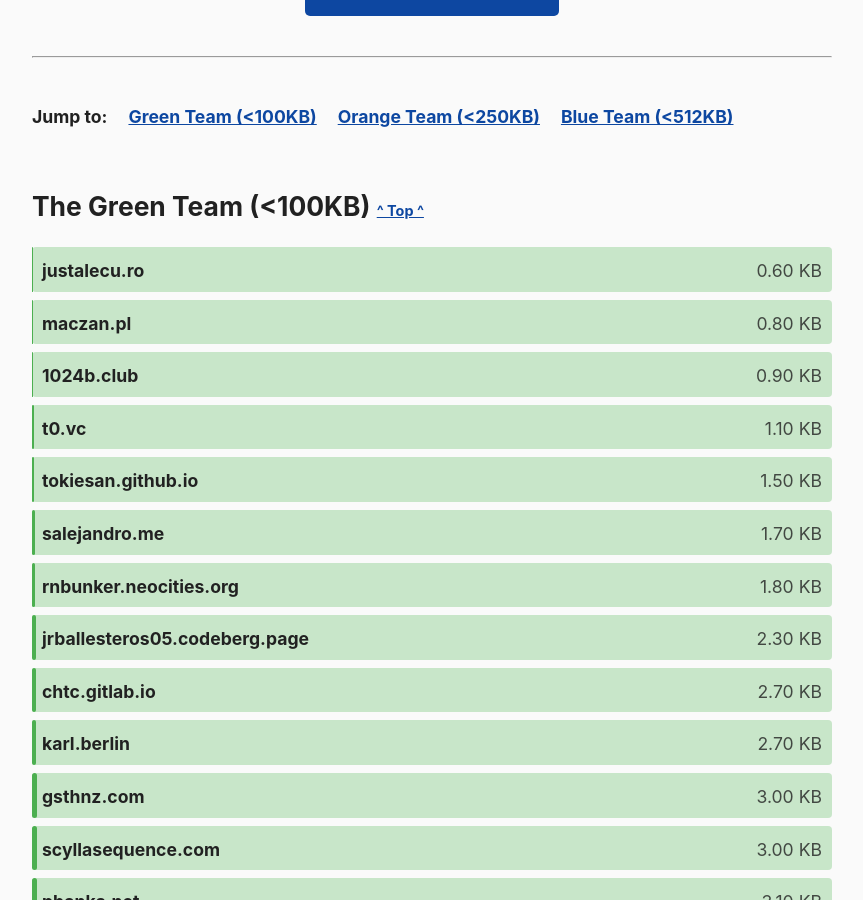
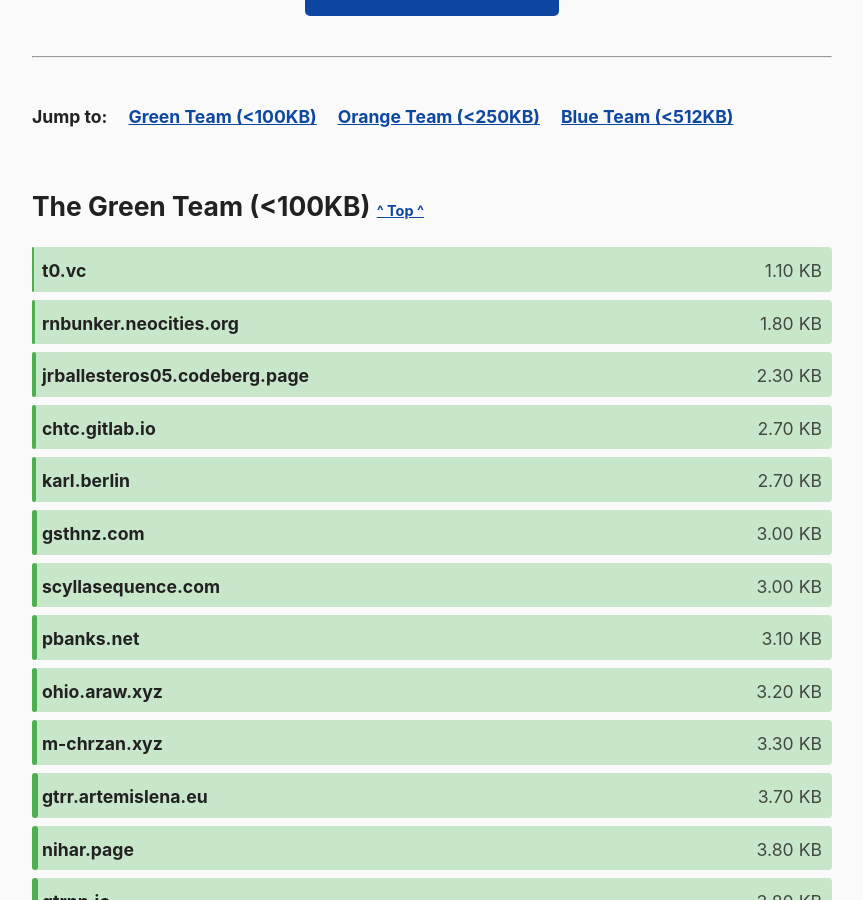
Before and after one commit to kevquirk/512kb.club, a Jekyll site: the page built from index.md, in a window 1280 px wide and 900 px high, scrolled down 692 px. Shown: the whole window, without its empty margins (208-1071 px from the left). Built offline with Jekyll 4.4.1, drawn with Linux system fonts in a browser that asks for light colours.

Commit message:
Removed   - justalecu.ro (unresponsive)   - maczan.pl (minimal)   - 1024b.club (minimal)   - tokiesan.github.io (minimal)   - salejandro.me (minimal)

```diff
--- a/_data/sites.yml
+++ b/_data/sites.yml
@@ -16,11 +16,6 @@
 - domain: 100daystooffload.com
   url: https://100daystooffload.com/
   size: 24.9
-  last_checked: 2021-08-10
-
-- domain: 1024b.club
-  url: https://1024b.club/
-  size: 0.9
   last_checked: 2021-08-10
 
 - domain: 250kb.club
@@ -703,11 +698,6 @@
   size: 362
   last_checked: 2021-08-08
 
-- domain: justalecu.ro
-  url: https://justalecu.ro/
-  size: 0.6
-  last_checked: 2021-08-10
-
 - domain: karamoff.dev
   url: https://karamoff.dev/
   size: 50.8
@@ -797,11 +787,6 @@
   url: https://m-chrzan.xyz/
   size: 3.3
   last_checked: 2021-08-17
-
-- domain: maczan.pl
-  url: https://maczan.pl/
-  size: 0.8
-  last_checked: 2021-08-10
 
 - domain: manuelmoreale.com
   url: https://manuelmoreale.com/
@@ -1158,11 +1143,6 @@
   size: 30.8
   last_checked: 2021-08-10
 
-- domain: salejandro.me
-  url: https://salejandro.me/
-  size: 1.7
-  last_checked: 2021-08-10
-
 - domain: salixos.org
   url: https://salixos.org/
   size: 73.8
@@ -1343,11 +1323,6 @@
   size: 28.5
   last_checked: 2021-08-22
 
-- domain: tokiesan.github.io
-  url: https://tokiesan.github.io/
-  size: 1.5
-  last_checked: 2021-08-10
-
 - domain: topik.natenorthway.com
   url: http://topik.natenorthway.com/
   size: 211
```
